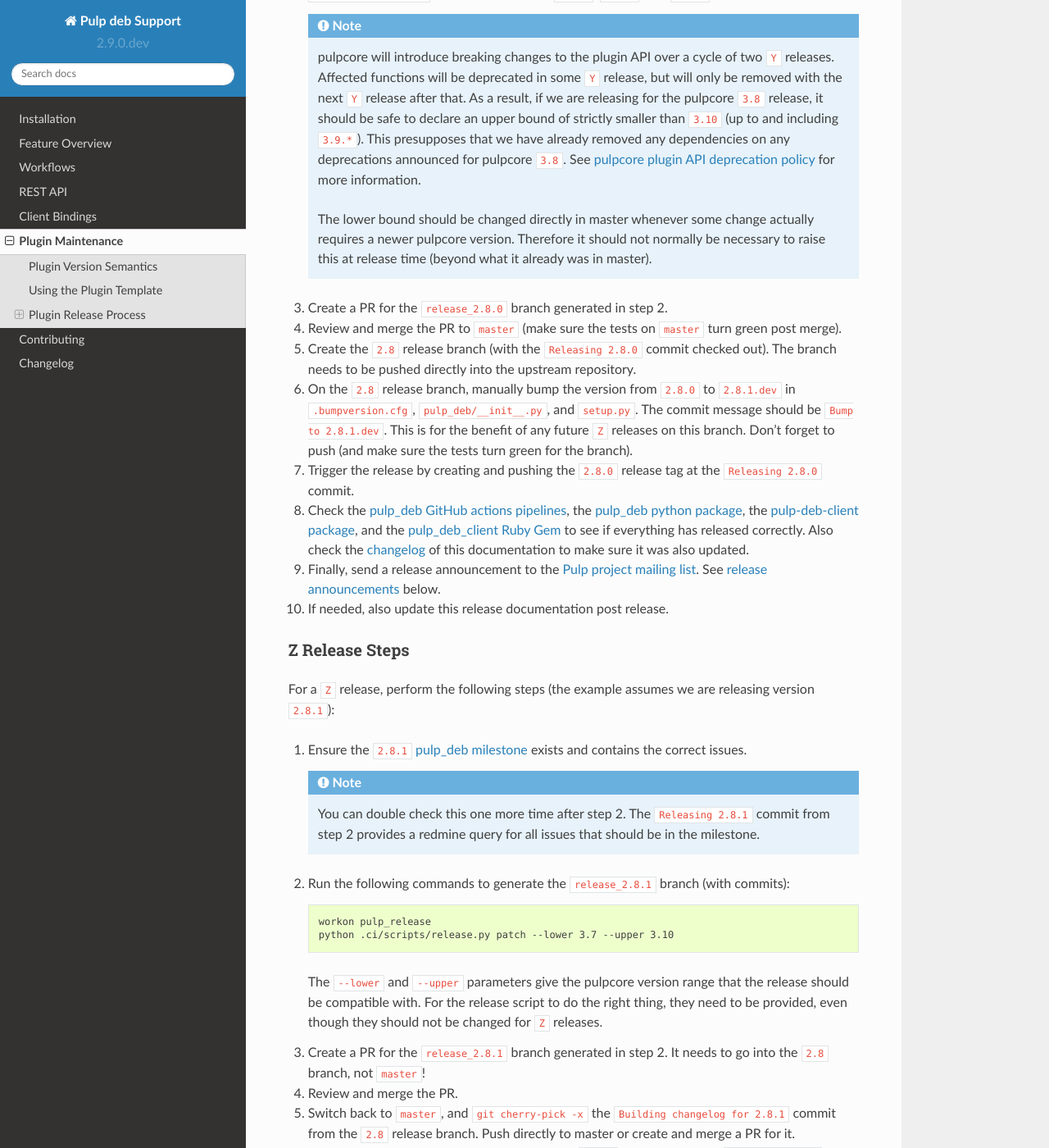
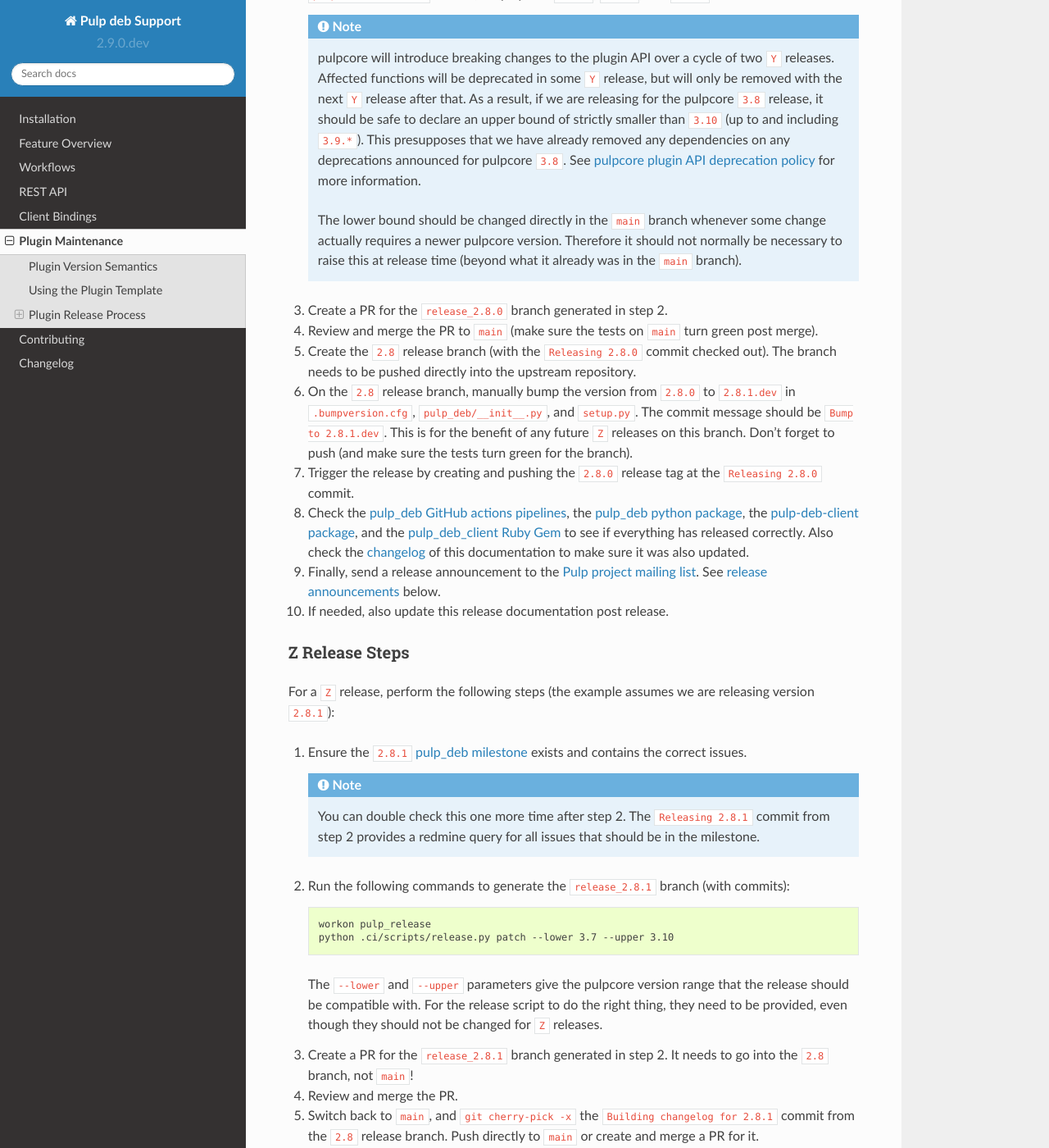
Before and after one commit to pulp/pulp_deb, a Sphinx documentation site: the page built from docs/plugin_maintenance.rst, in a window 1280 px wide and 1400 px high, scrolled down 3165 px. Shown: the whole window at 82% size. Built offline with Sphinx 7.4.7 and the Read the Docs theme 2.0.0, drawn with Linux system fonts in a browser that asks for light colours; some of the changed text lies outside the part shown.

Commit message:
Rename the master branch to main
[noissue]

```diff
--- a/CONTRIBUTING.rst
+++ b/CONTRIBUTING.rst
@@ -11,7 +11,7 @@ To contribute to the ``pulp_deb`` plugin follow this process:
 3. Make sure all tests passed
 4. Add a file into CHANGES folder (Changelog update).
 5. Commit changes to own ``pulp_deb`` clone
-6. Make pull request from github page for your clone against master branch
+6. Make pull request from github page for your clone against the ``main`` branch
 
 
 Changelog Update
--- a/docs/conf.py
+++ b/docs/conf.py
@@ -43,7 +43,7 @@ source_suffix = '.rst'
 # The encoding of source files.
 #source_encoding = 'utf-8-sig'
 
-# The master toctree document.
+# The top level toctree document.
 master_doc = 'index'
 
 # General information about the project.
--- a/docs/external_references.rst
+++ b/docs/external_references.rst
@@ -37,9 +37,9 @@
 .. _try OpenAPI generator:
    https://openapi-generator.tech/#try
 .. _signing service setup script:
-   https://github.com/pulp/pulp_deb/blob/master/pulp_deb/tests/functional/setup_signing_service.py
+   https://github.com/pulp/pulp_deb/blob/main/pulp_deb/tests/functional/setup_signing_service.py
 .. _signing service script example:
-   https://github.com/pulp/pulp_deb/blob/master/pulp_deb/tests/functional/sign_deb_release.sh
+   https://github.com/pulp/pulp_deb/blob/main/pulp_deb/tests/functional/sign_deb_release.sh
 .. _pulp plugin template:
    https://github.com/pulp/plugin_template
 .. _pulplift:
--- a/docs/plugin_maintenance.rst
+++ b/docs/plugin_maintenance.rst
@@ -81,7 +81,7 @@ It may need to be amended to reflect changes in the release process for pulpcore
 .. note::
    The plugin is released to pypi.org as the `pulp_deb python package`_.
    In addition a new `pulp-deb-client package`_ and `pulp_deb_client Ruby Gem`_ will be released.
-   Client packages based on the latest plugin master branch are also released daily.
+   Client packages based on the latest plugin ``main`` branch are also released daily.
    See the :ref:`plugin template <using_the_plugin_template>` and the ``template_config.yml`` file for more information on those independent releases.
 
 .. note::
@@ -138,11 +138,11 @@ For a ``X`` or a ``Y`` release, perform the following steps (the example assumes
       This presupposes that we have already removed any dependencies on any deprecations announced for pulpcore ``3.8``.
       See `pulpcore plugin API deprecation policy`_ for more information.
 
-      The lower bound should be changed directly in master whenever some change actually requires a newer pulpcore version.
-      Therefore it should not normally be necessary to raise this at release time (beyond what it already was in master).
+      The lower bound should be changed directly in the ``main`` branch whenever some change actually requires a newer pulpcore version.
+      Therefore it should not normally be necessary to raise this at release time (beyond what it already was in the ``main`` branch).
 
 #. Create a PR for the ``release_2.8.0`` branch generated in step 2.
-#. Review and merge the PR to ``master`` (make sure the tests on ``master`` turn green post merge).
+#. Review and merge the PR to ``main`` (make sure the tests on ``main`` turn green post merge).
 #. Create the ``2.8`` release branch (with the ``Releasing 2.8.0`` commit checked out).
    The branch needs to be pushed directly into the upstream repository.
 #. On the ``2.8`` release branch, manually bump the version from ``2.8.0`` to ``2.8.1.dev`` in ``.bumpversion.cfg``, ``pulp_deb/__init__.py``, and  ``setup.py``.
@@ -179,10 +179,10 @@ For a ``Z`` release, perform the following steps (the example assumes we are rel
    For the release script to do the right thing, they need to be provided, even though they should not be changed for ``Z`` releases.
 
 #. Create a PR for the ``release_2.8.1`` branch generated in step 2.
-   It needs to go into the ``2.8`` branch, not ``master``!
+   It needs to go into the ``2.8`` branch, not ``main``!
 #. Review and merge the PR.
-#. Switch back to ``master``, and ``git cherry-pick -x`` the ``Building changelog for 2.8.1`` commit from the ``2.8`` release branch.
-   Push directly to master or create and merge a PR for it.
+#. Switch back to ``main``, and ``git cherry-pick -x`` the ``Building changelog for 2.8.1`` commit from the ``2.8`` release branch.
+   Push directly to ``main`` or create and merge a PR for it.
 #. Trigger the release by creating and pushing the ``2.8.1`` release tag at the ``Releasing 2.8.1`` commit (on the ``2.8`` release branch).
 #. Check the `pulp_deb GitHub actions pipelines`_, the `pulp_deb python package`_, the `pulp-deb-client package`_, and the `pulp_deb_client Ruby Gem`_ to see if everything has released correctly.
    Also check the :ref:`changelog <changelog>` of this documentation to make sure it was also updated.
```
Also changed, not shown: README.md (+1 -1 lines), 1 other file.
